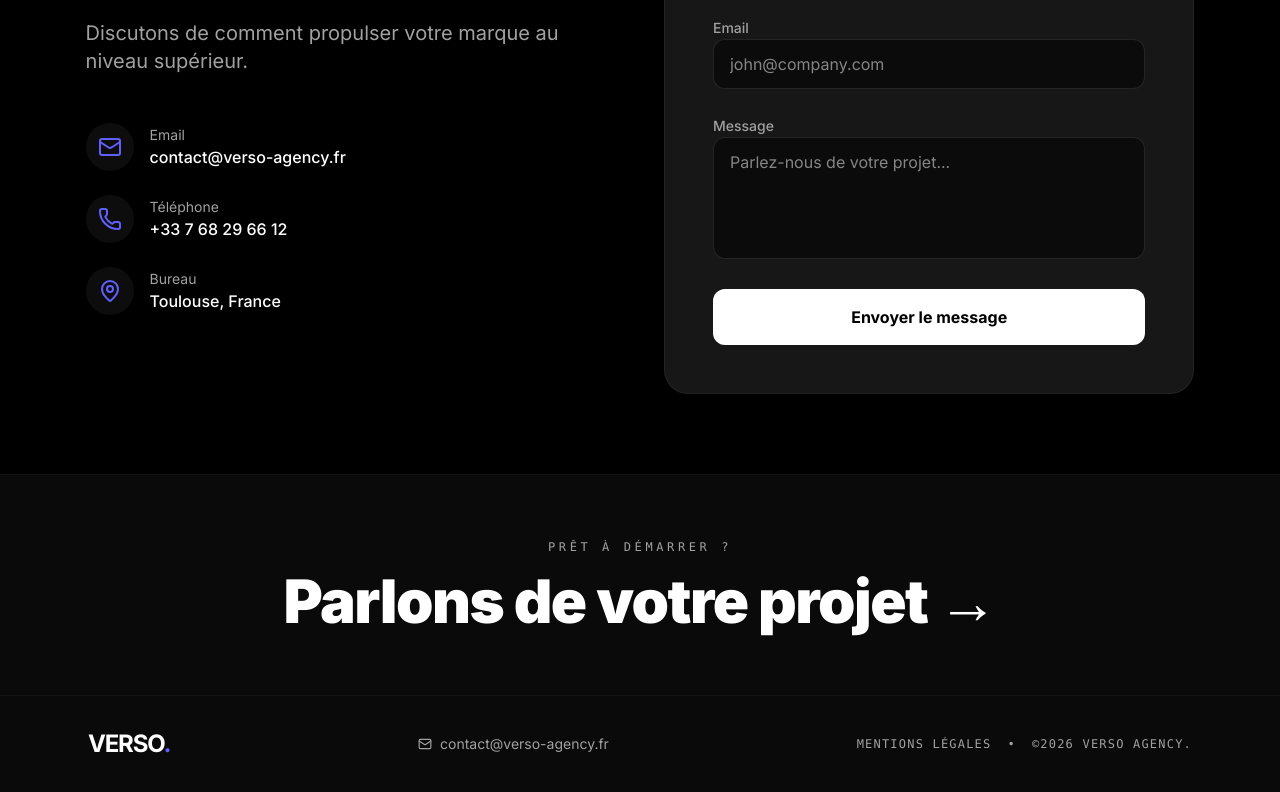
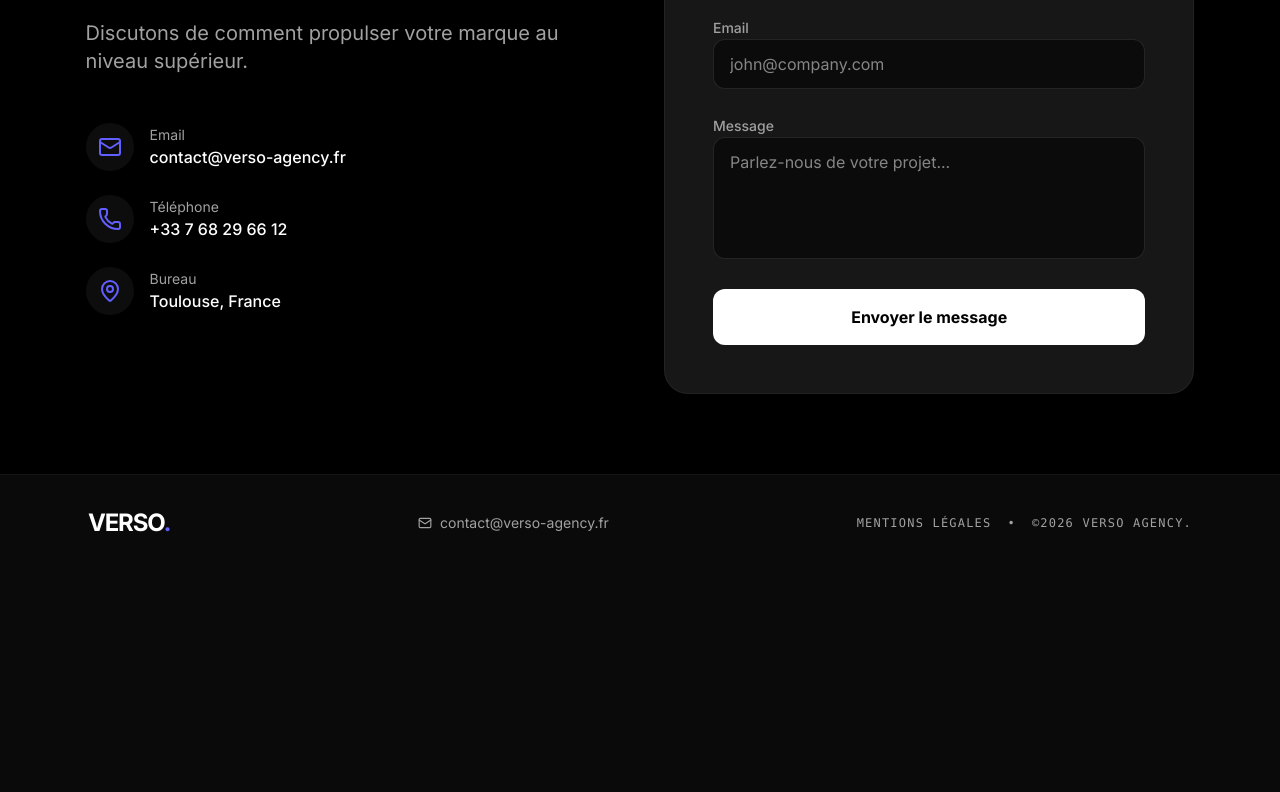
Before and after one commit to versodirection/verso-agency, a Next.js app: page / in a window 1280 px wide. Shown: the part 6883-7675 px from the top of the page. After the commit the page ends 7454 px from the top, so only its background shows below. Built offline with nearby package versions, Linux system fonts and the light colour scheme; no server answers.

Commit message:
supression d'une partie du site

```diff
--- a/app/components/sections/Footer.tsx
+++ b/app/components/sections/Footer.tsx
@@ -13,17 +13,6 @@ export function Footer({ scrollTo }: FooterProps) {
   return (
     <footer className="bg-neutral-950 border-t border-white/5 relative overflow-hidden">
       <Grain />
-
-      {/* CTA final */}
-      <div className="border-b border-white/5 py-16 px-6 text-center relative z-10">
-        <p className="text-neutral-400 text-xs font-mono uppercase tracking-[0.3em] mb-4">Prêt à démarrer ?</p>
-        <button
-          onClick={() => scrollTo("contact")}
-          className="text-4xl md:text-6xl font-black text-white hover:text-indigo-400 transition-colors duration-300 tracking-tight cursor-pointer"
-        >
-          Parlons de votre projet →
-        </button>
-      </div>
 
       {/* Bottom bar */}
       <div className="max-w-[90%] 2xl:max-w-[1800px] mx-auto px-6 py-8 relative z-10">
--- a/app/globals.css
+++ b/app/globals.css
@@ -1,6 +1,7 @@
+@import "tailwindcss";
+
 /* Masquer le badge Google reCAPTCHA v3 (conforme à la doc Google si mention légale présente) */
 .grecaptcha-badge { visibility: hidden !important; }
-@import "tailwindcss";
 
 :root {
   background: #0a0a0a;
--- a/app/layout.tsx
+++ b/app/layout.tsx
@@ -1,6 +1,5 @@
 import type { Metadata } from "next";
-// Suppression des imports client
-// Garde uniquement PreloaderWrapper
+import type { ReactNode } from "react";
 import { Inter } from "next/font/google";
 import "./globals.css";
 
@@ -84,7 +83,7 @@ export const metadata: Metadata = {
 export default function RootLayout({
   children,
 }: Readonly<{
-  children: React.ReactNode;
+  children: ReactNode;
 }>) {
   // Ajout logique Preloader global
   // Next.js 13+ : usePathname
```
